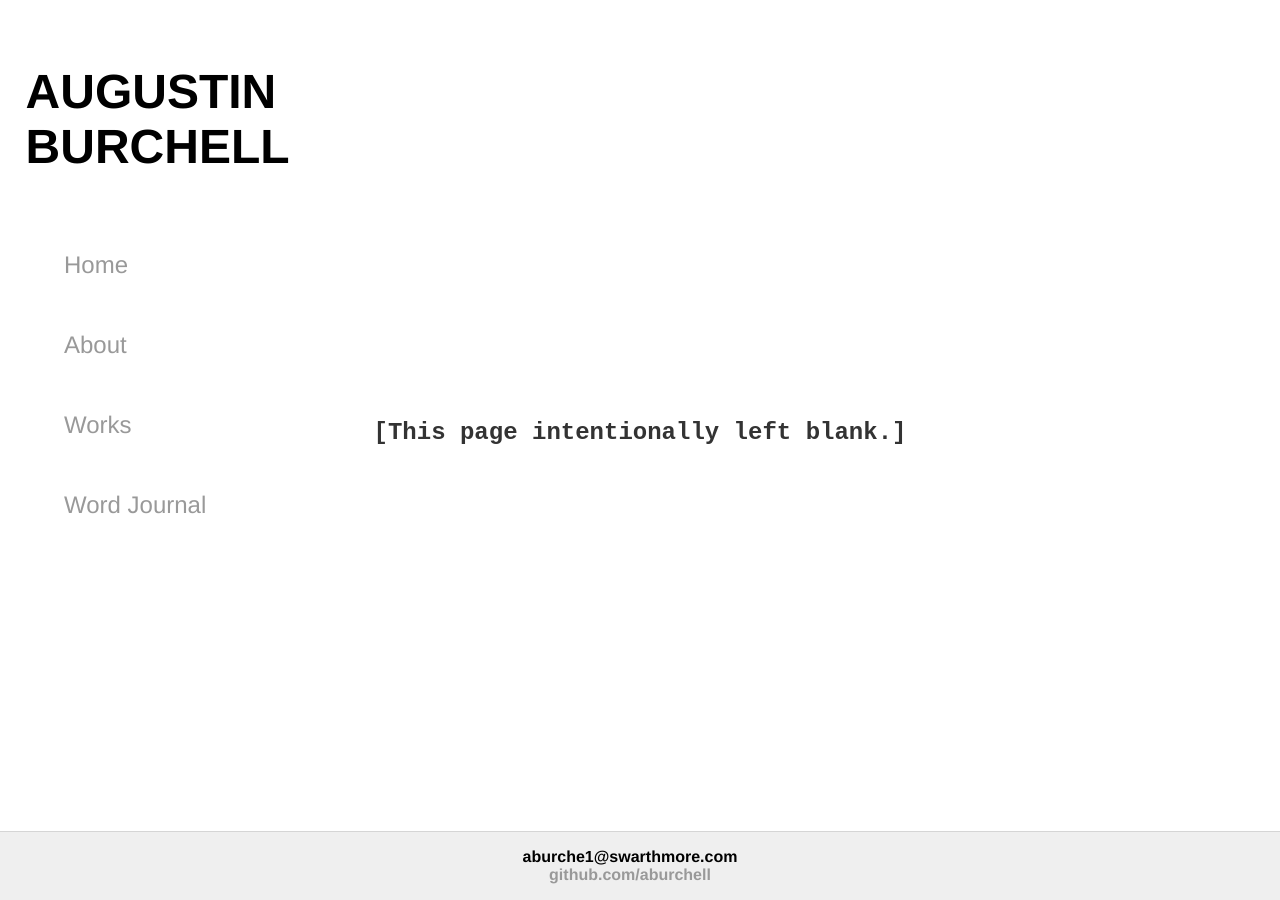
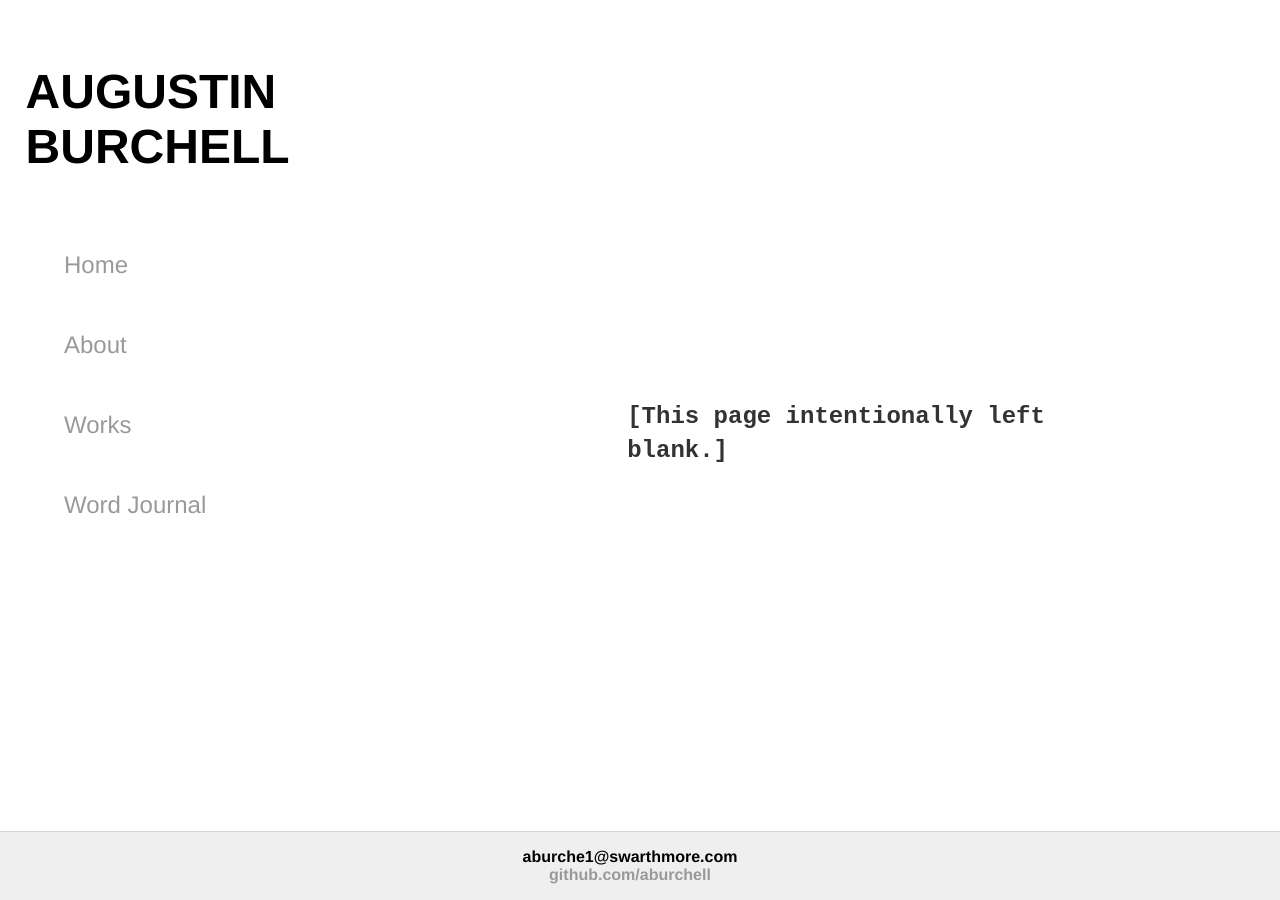
Before and after one commit to aburchell/aburchell.github.io, a Jekyll site: the page built from index.html, in a window 1280 px wide. Built offline with Jekyll 4.4.1, drawn with Linux system fonts in a browser that asks for light colours.

Commit message:
Update main.css

```diff
--- a/css/main.css
+++ b/css/main.css
@@ -87,7 +87,7 @@ ul.posts li {
 #leftBlank {
   position: fixed;
   top: 50%;
-  left: 50%;
+  left: 66%;
   transform: translate(-50%, -50%);
   font-family: monospace, 'Courier New';
   /*font-size: 5.0rem;*/
```
